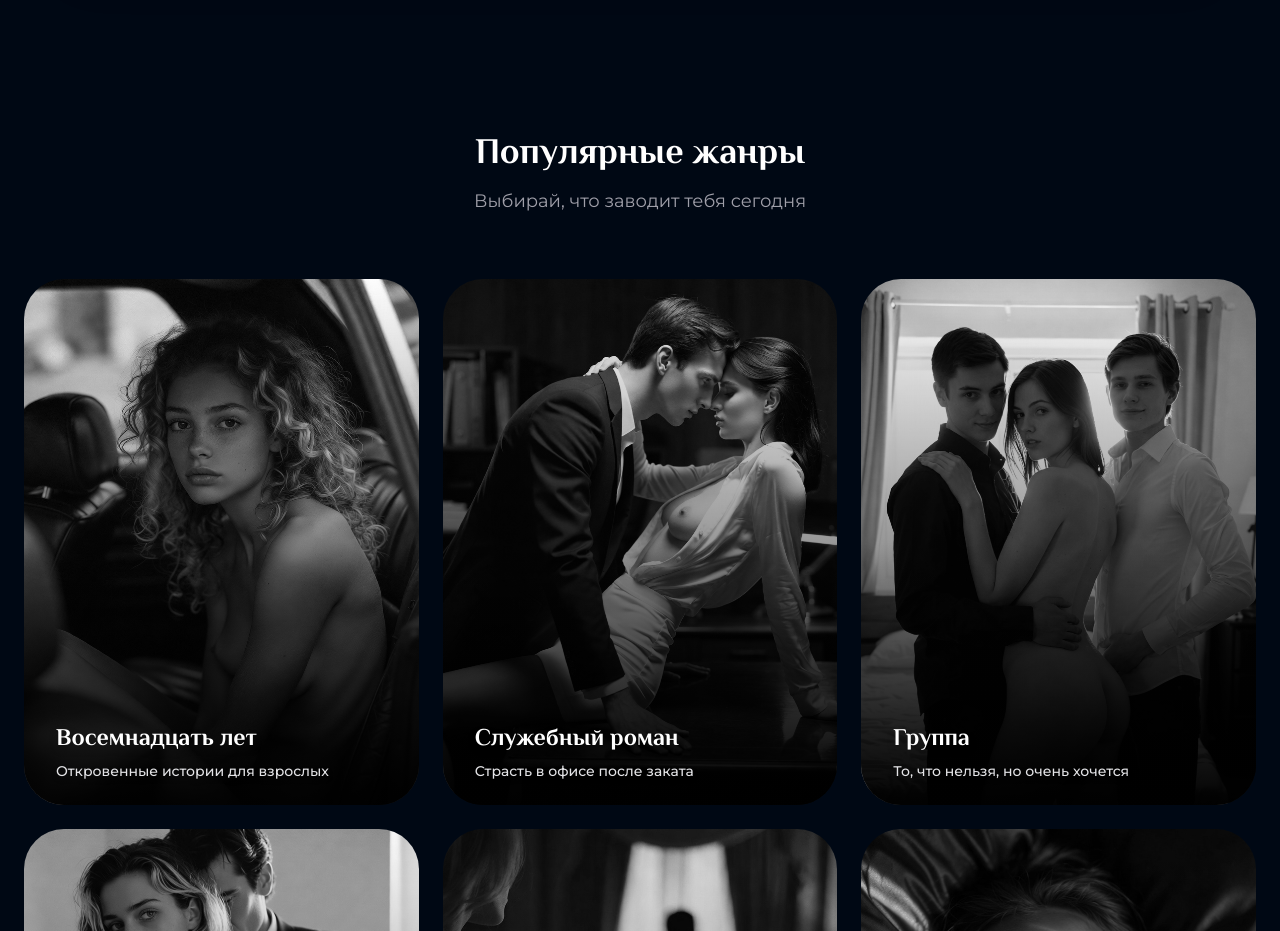
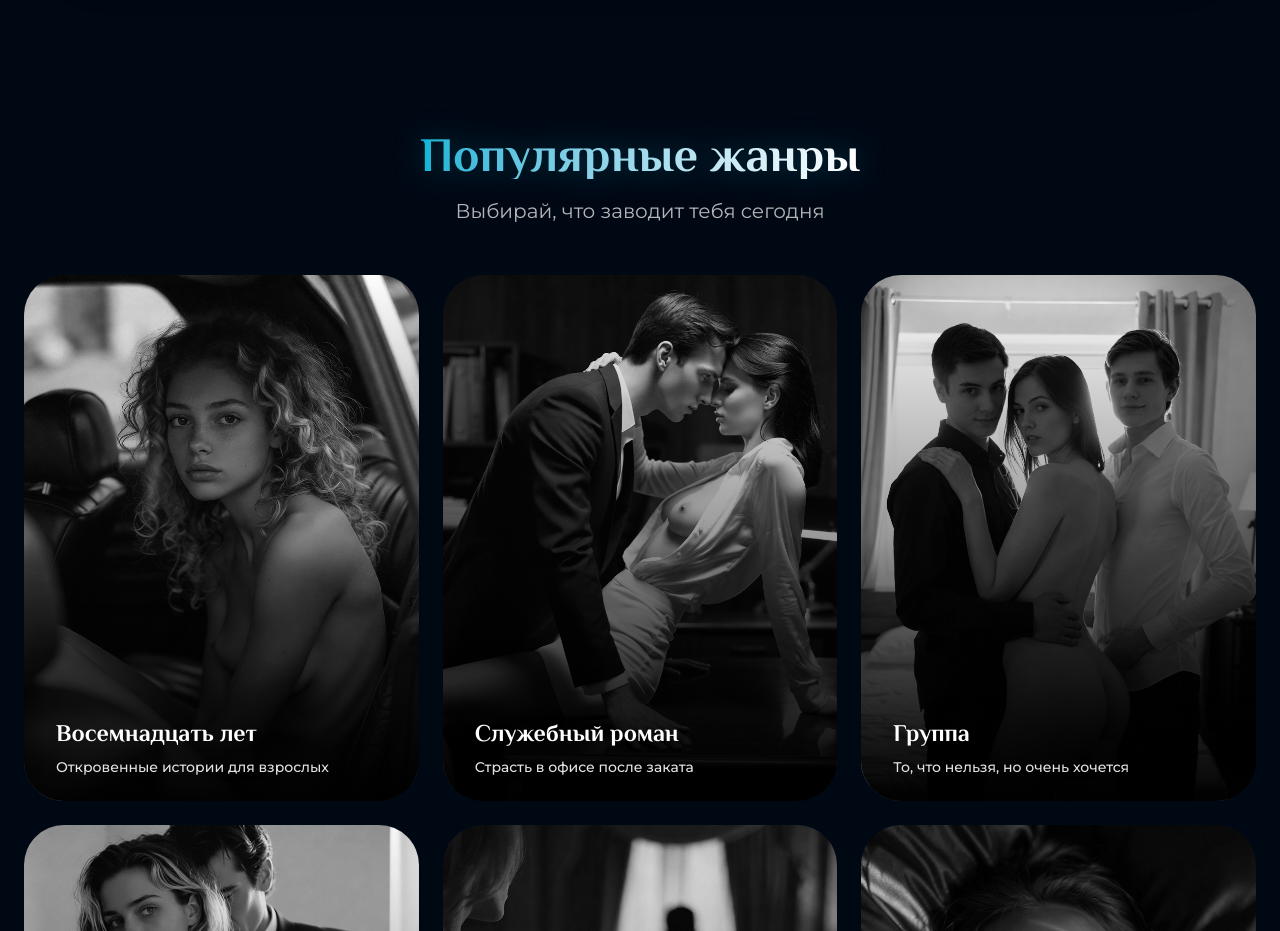
Before and after one commit to ruiskhakov2017-sys/audio-platform, a Next.js app in the folder site/frontend/: page / in a window 1280 px wide. Shown: the part 1700-2631 px from the top of the page. Built offline with nearby package versions, Linux system fonts and the light colour scheme; no server answers; the database is empty.

Commit message:
feat(home): redesign popular genres block

```diff
--- a/site/frontend/components/home/CategoryChoices.tsx
+++ b/site/frontend/components/home/CategoryChoices.tsx
@@ -18,16 +18,16 @@ export function CategoryChoices() {
         <section id="genres" className="py-20 px-6">
             <div className="max-w-7xl mx-auto">
                 <motion.div
-                    className="text-center mb-16"
+                    className="flex flex-col items-center justify-center text-center max-w-3xl mx-auto mb-12 px-4"
                     initial={{ opacity: 0, y: 20 }}
                     whileInView={{ opacity: 1, y: 0 }}
                     viewport={{ once: true }}
                     transition={{ duration: 0.6 }}
                 >
-                    <h2 className="font-heading text-3xl md:text-4xl font-bold text-white mb-4">
+                    <h2 className="text-4xl md:text-5xl font-black bg-clip-text text-transparent bg-gradient-to-r from-[#00B4D8] to-white drop-shadow-[0_0_15px_rgba(0,180,216,0.3)] mb-4">
                         Популярные жанры
                     </h2>
-                    <p className="text-zinc-400 text-lg">
+                    <p className="text-lg md:text-xl text-white/70 font-light leading-relaxed">
                         Выбирай, что заводит тебя сегодня
                     </p>
                 </motion.div>
```
